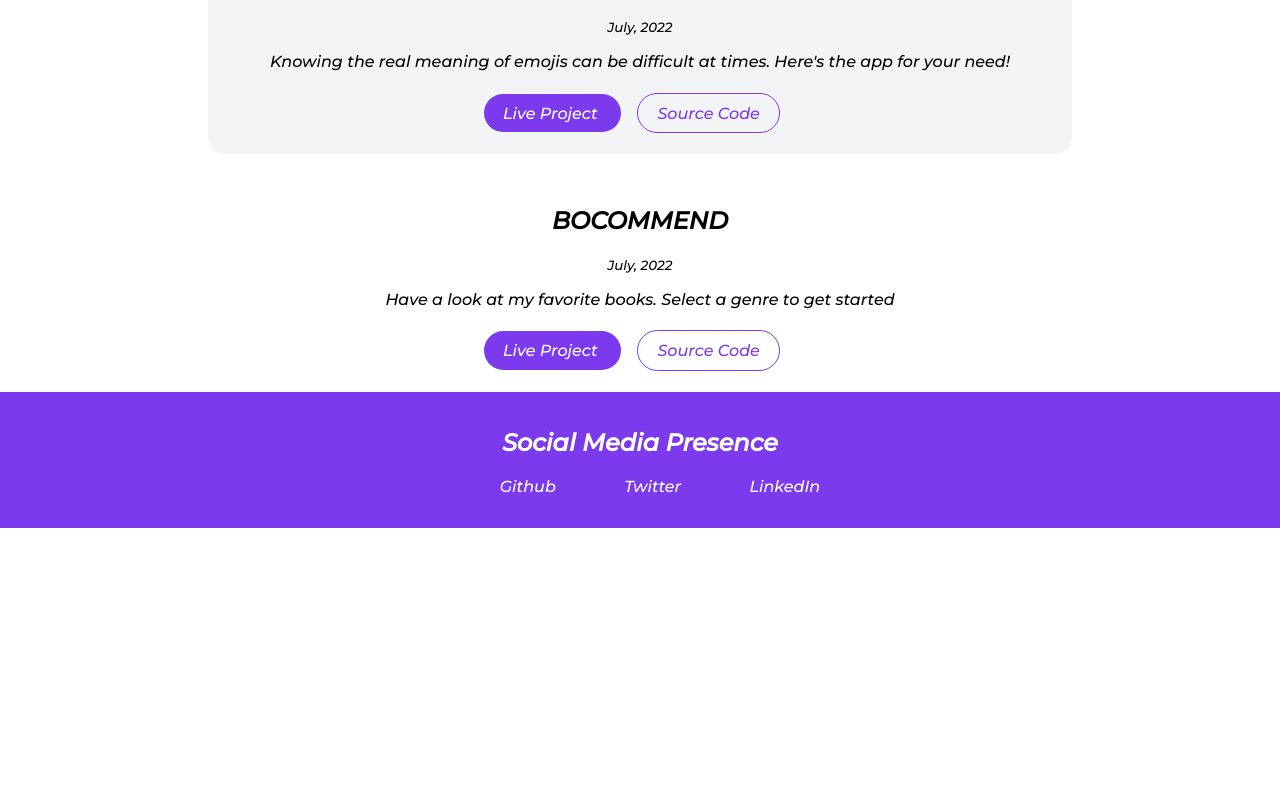
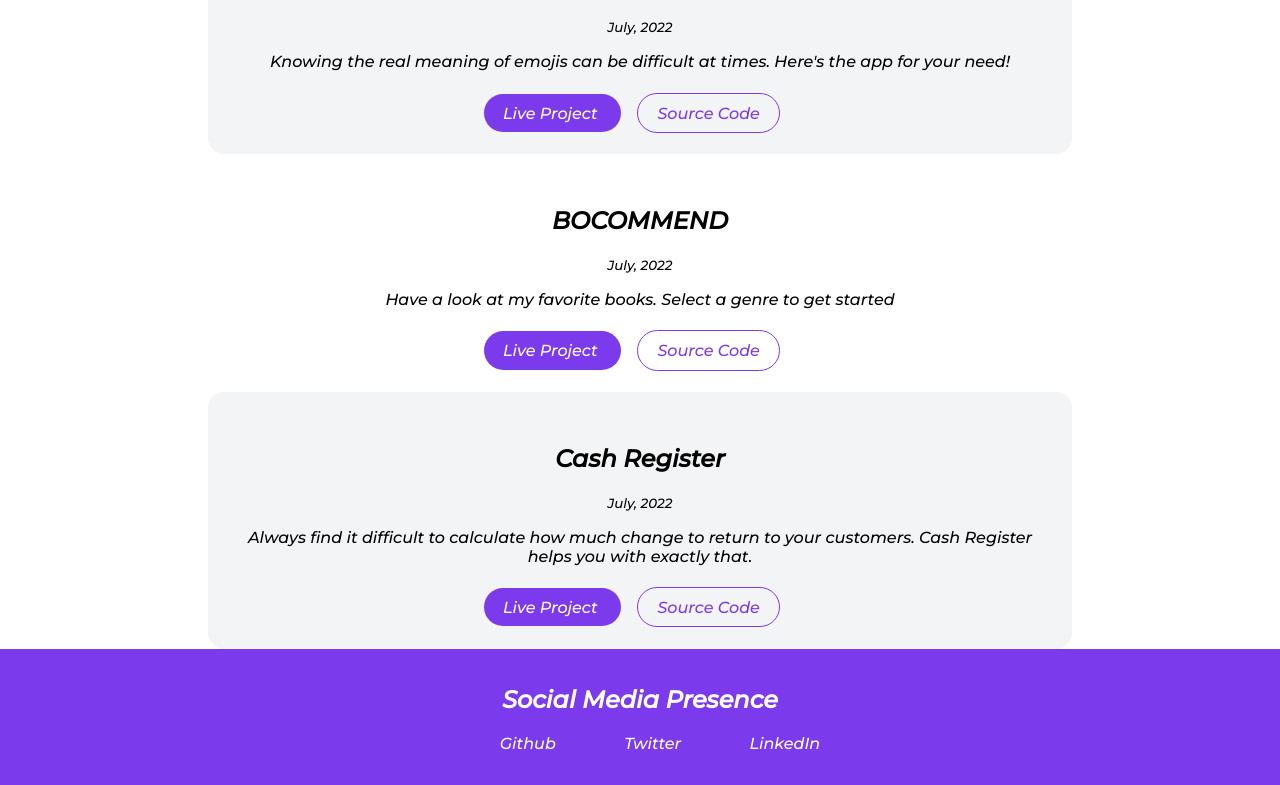
Before and after one commit to prabalsh19/markFour, a plain HTML site: page projects.html in a window 1280 px wide. Shown: the part 908-1693 px from the top of the page. Before the commit the page ends 1436 px from the top, so only its background shows below. Drawn offline with Linux system fonts and the light colour scheme.

Commit message:
cash register app added

```diff
--- a/projects.html
+++ b/projects.html
@@ -95,6 +95,26 @@
         Source Code
       </a>
     </section>
+    <section class="section ow">
+      <h1>Cash Register</h1>
+      <small>July, 2022 </small>
+      <p>
+        Always find it difficult to calculate how much change to return to your
+        customers. Cash Register helps you with exactly that.
+      </p>
+      <a
+        class="link link-primary"
+        href="https://markten-prabalsharma.netlify.app/"
+      >
+        Live Project
+      </a>
+      <a
+        class="link link-secondary"
+        href="https://github.com/prabalsh19/markTen"
+      >
+        Source Code
+      </a>
+    </section>
     <footer class="footer">
       <h2>Social Media Presence</h2>
       <ul>
```
